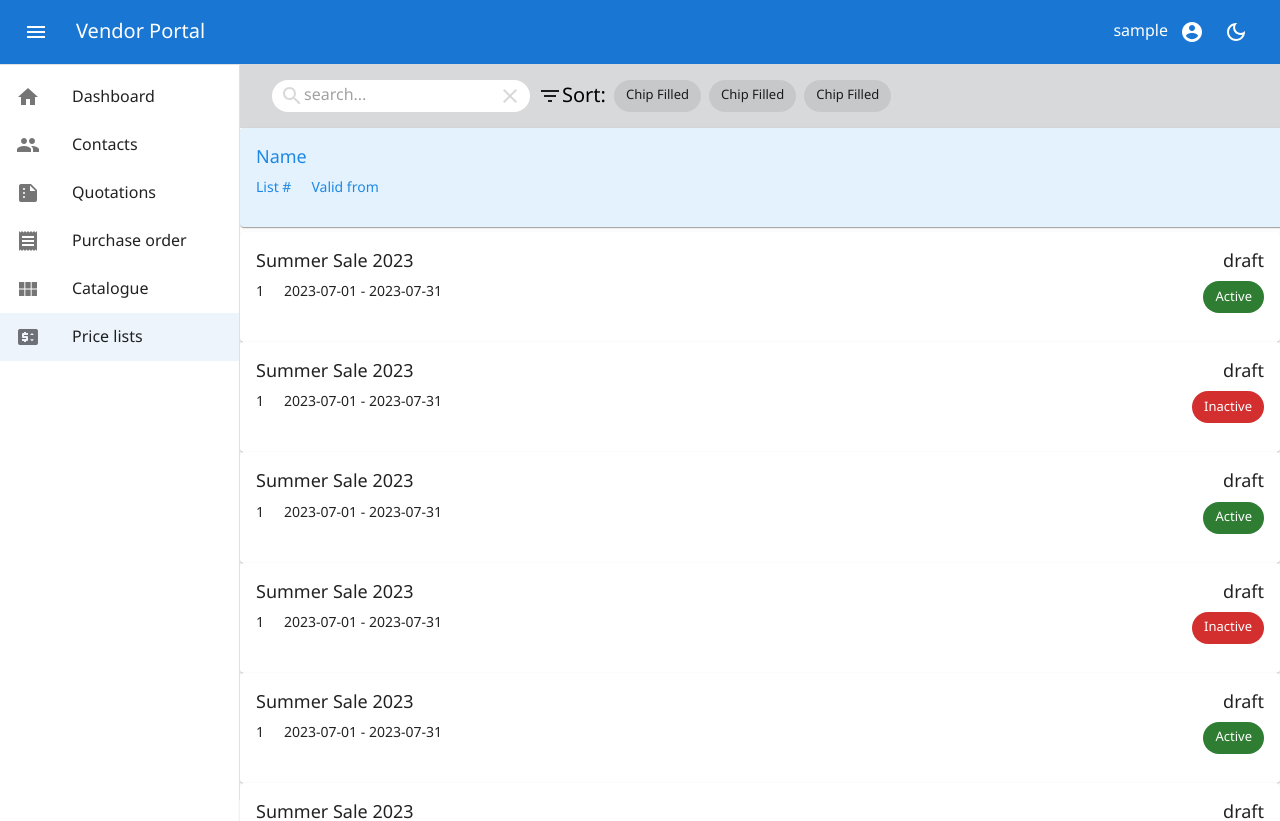
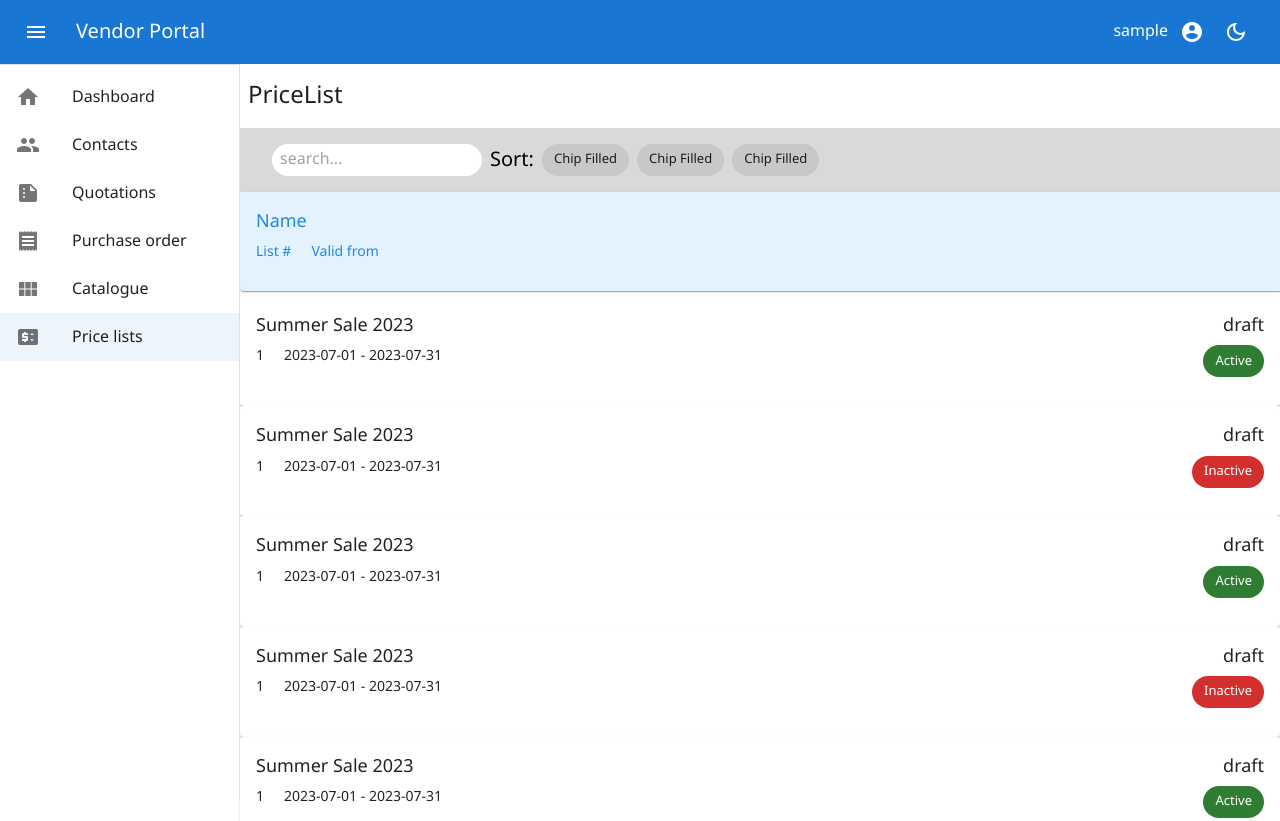
Before and after one commit to llHorizonll/vendor-portal, a React (Vite) app: page /price-lists in a window 1280 px wide. Shown: the top 821 px of the page. Built offline with nearby package versions, Linux system fonts and the light colour scheme; sample sign-in values are in the browser's storage.

Commit message:
mock service

```diff
--- a/src/App.jsx
+++ b/src/App.jsx
@@ -1,5 +1,11 @@
 /* eslint-disable react/no-children-prop */
-import { RouterProvider, Route, createBrowserRouter, createRoutesFromElements, defer } from "react-router-dom";
+import {
+  RouterProvider,
+  Route,
+  createBrowserRouter,
+  createRoutesFromElements,
+  defer,
+} from "react-router-dom";
 import { CssBaseline } from "@mui/material";
 import { ColorModeContextProvider } from "./utils/themes";
 import { ProtectedLayout } from "./layout/ProtectedLayout";
@@ -14,8 +20,16 @@ import RegisterSuccess from "./pages/Register/RegisterSuccess";
 import Dashboard from "./pages/Dashboard";
 import HomeLayout from "./layout/HomeLayout";
 import ResetPassword from "./pages/ResetPassword";
-import { getContactsList, getContactsById, updateContact } from "./services/contacts";
-import { getProductList, getProductById, updateProduct } from "./services/products";
+import {
+  getContactsList,
+  getContactsById,
+  updateContact,
+} from "./services/contacts";
+import {
+  getProductList,
+  getProductById,
+  updateProduct,
+} from "./services/products";
 import Contacts from "./pages/Contacts/Contacts";
 import ViewContact from "./pages/Contacts/View";
 import EditContact from "./pages/Contacts/Edit";
@@ -25,7 +39,8 @@ import Catalogue from "./pages/Catalogue/Catalogue";
 import EditCatalogue from "./pages/Catalogue/Edit";
 import ViewCatalogue from "./pages/Catalogue/View";
 import PriceLists from "./pages/PriceList/PriceLists";
-import PriceListDetail from "./pages/PriceList/Details"
+import PriceListDetail from "./pages/PriceList/Details";
+import { getPriceLists, getPriceListsById } from "./services/pricelist";
 import Settings from "./pages/Settings/Settings";
 import Help from "./pages/Help";
 
@@ -40,7 +55,10 @@ const getUserData = () =>
 const App = () => {
   const router = createBrowserRouter(
     createRoutesFromElements(
-      <Route element={<AuthLayout />} loader={() => defer({ userPromise: getUserData() })}>
+      <Route
+        element={<AuthLayout />}
+        loader={() => defer({ userPromise: getUserData() })}
+      >
         <Route element={<HomeLayout />}>
           <Route path="register" element={<RegisterCompany />} />
           <Route path="register2" element={<RegisterUser />} />
@@ -52,9 +70,21 @@ const App = () => {
         <Route path="register/success" element={<RegisterSuccess />} />
 
         <Route path="/" element={<ProtectedLayout />}>
-          <Route index element={<Dashboard />} loader={async () => await fetch("src/services/dashboard.json")} />
-          <Route path="contacts" element={<Contacts />} loader={getContactsList} />
-          <Route path="contacts/:contactId" element={<ViewContact />} loader={getContactsById} />
+          <Route
+            index
+            element={<Dashboard />}
+            loader={async () => await fetch("src/services/dashboard.json")}
+          />
+          <Route
+            path="contacts"
+            element={<Contacts />}
+            loader={getContactsList}
+          />
+          <Route
+            path="contacts/:contactId"
+            element={<ViewContact />}
+            loader={getContactsById}
+          />
           <Route
             path="contacts/:contactId/edit"
             element={<EditContact />}
@@ -66,16 +96,32 @@ const App = () => {
           <Route path="contacts/:contactId/destroy" action={destroyAction} /> */}
           <Route path="/quotations" element={<Quotations />} />
           <Route path="/purchase-order" element={<PurchaseOrder />} />
-          <Route path="/catalogue" element={<Catalogue />} loader={getProductList} />
-          <Route path="catalogue/:catalogueId" element={<ViewCatalogue />} loader={getProductById} />
+          <Route
+            path="/catalogue"
+            element={<Catalogue />}
+            loader={getProductList}
+          />
+          <Route
+            path="catalogue/:catalogueId"
+            element={<ViewCatalogue />}
+            loader={getProductById}
+          />
           <Route
             path="catalogue/:catalogueId/edit"
             element={<EditCatalogue />}
             loader={getProductById}
             action={updateProduct}
           />
-          <Route path="/price-lists" element={<PriceLists />} />
-          <Route path="/price-lists/:pricelistId" element={<PriceListDetail />} />
+          <Route
+            path="/price-lists"
+            element={<PriceLists />}
+            loader={getPriceLists}
+          />
+          <Route
+            path="/price-lists/:pricelistId"
+            element={<PriceListDetail />}
+            loader={getPriceListsById}
+          />
           <Route path="/settings" element={<Settings />} />
           <Route path="/help" element={<Help />} />
         </Route>
--- a/src/pages/Contacts/Contacts.jsx
+++ b/src/pages/Contacts/Contacts.jsx
@@ -3,7 +3,6 @@ import { useMemo } from "react";
 import { MaterialReactTable } from "material-react-table";
 import { useTranslation } from "react-i18next";
 import { useNavigate, useLoaderData } from "react-router-dom";
-import FilterlistBox from "../../components/FilterBox";
 import { Avatar, Grid, Card, CardHeader, Chip } from "@mui/material";
 import BoxHeader from "../../components/BoxHeader";
 import { useTheme } from "@mui/material/styles";
@@ -40,7 +39,7 @@ const Contacts = () => {
   return (
     <>
       <BoxHeader title={t("pages.contacts.title")} />
-      {!matchesSm && <FilterlistBox noFilter={true} />}
+
 
       {matchesSm && (
         <MaterialReactTable
@@ -75,7 +74,7 @@ const Contacts = () => {
                   }
                   action={
                     <Chip
-                      label={index % 2 === 0 ? "Acitve" : "Inactive"}
+                      label={index % 2 === 0 ? "Active" : "Inactive"}
                       color={index % 2 === 0 ? "success" : "error"}
                     />
                   }
--- a/src/pages/PriceList/Details.jsx
+++ b/src/pages/PriceList/Details.jsx
@@ -1,11 +1,6 @@
-import * as React from "react";
 import { useMemo } from "react";
 import { MaterialReactTable } from "material-react-table";
 import { useTranslation } from "react-i18next";
-import FormControl, { useFormControl } from "@mui/material/FormControl";
-import Accordion from "@mui/material/Accordion";
-import AccordionSummary from "@mui/material/AccordionSummary";
-import AccordionDetails from "@mui/material/AccordionDetails";
 import { Suspense, useState } from "react";
 import {
   useNavigate,
@@ -15,44 +10,29 @@ import {
   useLocation,
 } from "react-router-dom";
 import {
-  Avatar,
   TextField,
   Box,
   Grid,
-  Card,
-  CardHeader,
-  Chip,
-  IconButton,
-  CardContent,
-  CardActions,
-  Button,
-  Typography,
-  AppBar,
-  Toolbar,
-  Stack,
-  Icon,
-  Container,
-  Paper,
-  Link,
   Divider,
   MenuItem,
   InputLabel,
   Select,
+  FormControl,
 } from "@mui/material";
-import Autocomplete from "@mui/material/Autocomplete";
-import SelectThaiAddress from "../../components/SelectThaiAddress";
 import BoxHeader from "../../components/BoxHeader";
-import listdata from "./data.json";
 
 function Detail() {
-  const { pricelistId } = useParams();
-  const list = listdata.find((data) => data.id === parseInt(pricelistId));
-  console.log(list);
+  // get element by id
+  // const { pricelistId } = useParams();
+  // const card = cardsData.find((cards) => cards.id === (pricelistId));
+  const { t } = useTranslation();
+  const [mode, setMode] = useState();
   const navigate = useNavigate();
-  const [mode, setMode] = useState();
-  const [age, setAge] = React.useState("");
-  const { t } = useTranslation();
-
+  const { pricelist , params} = useLoaderData();
+  const { pricelistId} = params;
+  console.log(pricelist);
+  //Select declare
+  const [age, setAge] = useState("");
   const handleChange = (event) => {
     setAge(event.target.value);
   };
@@ -90,7 +70,7 @@ function Detail() {
         size: 150,
       },
       {
-        accessorKey: "price", //normal accessorKey
+        accessorKey: "price", //access nested data with dot notation
         header: "Price",
       },
     ],
@@ -99,7 +79,7 @@ function Detail() {
 
   return (
     <>
-      <BoxHeader title={t("pages.pricelist.title")} />
+      <BoxHeader title={t("pages.pricelist.title")} parentPath="/price-lists" />
       <Box px={2} mb={2}>
         <Grid container>
           <Grid xs={12} sm={6} item>
@@ -159,7 +139,7 @@ function Detail() {
               </Grid>
               <Grid xs={12} item>
                 <TextField
-                  value={list.id}
+                  value={""}
                   size="small"
                   label="Pricelist name"
                   fullWidth
@@ -171,7 +151,7 @@ function Detail() {
             </Grid>
           </Grid>
           <Divider
-            sx={{ marginInline: 2 }}
+            sx={{ marginX: 5 }}
             orientation="vertical"
             flexItem
           ></Divider>
--- a/src/pages/PriceList/PriceLists.jsx
+++ b/src/pages/PriceList/PriceLists.jsx
@@ -1,65 +1,59 @@
+/* eslint-disable react-refresh/only-export-components */
 import { useMemo } from "react";
 import { MaterialReactTable } from "material-react-table";
 import { useTranslation } from "react-i18next";
-import { useNavigate, useLoaderData, Link } from "react-router-dom";
+import { useNavigate, useLoaderData } from "react-router-dom";
 import {
-  Avatar,
-  TextField,
-  Box,
   Grid,
   Card,
-  CardHeader,
+  CardContent,
   Chip,
-  IconButton,
-  CardContent,
-  CardActions,
-  Button,
-  Typography,
+  Box,
   Toolbar,
   Stack,
-  Icon,
-  Container,
-  Paper,
+  TextField,
+  Typography,
+  Button,
 } from "@mui/material";
-import SearchIcon from "@mui/icons-material/Search";
-import CloseIcon from "@mui/icons-material/Close";
+import BoxHeader from "../../components/BoxHeader";
 import { useTheme } from "@mui/material/styles";
-import FilterListIcon from "@mui/icons-material/FilterList";
-import list from "./data.json";
+import useMediaQuery from "@mui/material/useMediaQuery";
 
 const PriceLists = () => {
+  const { t } = useTranslation();
+  // load data from service
+  const { pricelist } = useLoaderData();
+  const  data  = pricelist;
+  console.log(data);
+
   //List Card PriceList
   const ListCard = () => {
-    const theme = useTheme();
+    // const theme = useTheme();
     // const matchesSm = useMediaQuery(theme.breakpoints.up("sm"));
-    const { t } = useTranslation();
     const navigate = useNavigate();
-    const handleCardClick = (pricelistId) => {
-      navigate(`/price-lists/${pricelistId}`);
-    };
 
     return (
-      <>
-        {list.map((data, index) => {
+      <div>
+        {data.map((card, index) => {
           return (
-            <div key={data.id}>
-              {/* <Link to={`/price-lists/${data.id}`} underline="none"> */}
+            <div key={card.id}>
+              {/* <Link to={`/price-lists/${card.id}`} underline="none"> */}
               <Card
                 sx={{ width: 1, cursor: "pointer" }}
                 onClick={() => {
-                  handleCardClick(data.id);
+                  navigate(card.id);
                 }}
               >
                 <CardContent>
                   <Grid container spacing={0}>
                     <Grid xs={8} item>
                       <Typography sx={{ fontSize: 18 }} gutterBottom>
-                        {data.pricelist_master.name}
+                        {card.pricelist_master.name}
                       </Typography>
                     </Grid>
                     <Grid textAlign="end" xs={4} item>
                       <Typography sx={{ fontSize: 18 }} gutterBottom>
-                        {data.pricelist_master.status}
+                        {card.pricelist_master.status}
                       </Typography>
                     </Grid>
                   </Grid>
@@ -67,15 +61,15 @@ const PriceLists = () => {
                     <Grid xs={8} item>
                       <Grid container>
                         <Typography sx={{ fontSize: 14 }} gutterBottom>
-                          {data.pricelist_master.vendor_id}
+                          {card.pricelist_master.vendor_id}
                         </Typography>
                         <Typography
                           sx={{ fontSize: 14, marginLeft: "20px" }}
                           gutterBottom
                         >
-                          {data.pricelist_master.start_date +
+                          {card.pricelist_master.start_date +
                             " - " +
-                            data.pricelist_master.end_date}
+                            card.pricelist_master.end_date}
                         </Typography>
                       </Grid>
                     </Grid>
@@ -94,12 +88,13 @@ const PriceLists = () => {
             </div>
           );
         })}
-      </>
+      </div>
     );
   };
 
   return (
     <>
+      <BoxHeader title={t("pages.pricelist.title")} />
       <Grid width={1} position={"fixed"}>
         <Box width={1} sx={{ margin: 0, padding: 0 }}>
           <Box width={1} sx={{ backgroundColor: "#D8D9DA", top: 0 }}>
@@ -109,7 +104,7 @@ const PriceLists = () => {
                 sx={{ backgroundColor: "#fff", borderRadius: 10, px: 1 }}
               >
                 <Stack direction={"row"}>
-                  <SearchIcon sx={{ marginTop: 0.5, color: "#D8D9DA" }} />
+                  {/* <SearchIcon sx={{ marginTop: 0.5, color: "#D8D9DA" }} /> */}
                   <TextField
                     width={1}
                     id="standard-basic"
@@ -120,13 +115,9 @@ const PriceLists = () => {
                     }}
                     placeholder="search..."
                   />
-                  <CloseIcon
-                    textAlign={"end"}
-                    sx={{ marginTop: 0.5, color: "#D8D9DA" }}
-                  />
                 </Stack>
               </Box>
-              <FilterListIcon />
+
               <Stack direction="row" spacing={1}>
                 <Typography mx={1} variant="h6" color="initial">
                   Sort:{" "}
--- /dev/null
+++ b/src/services/pricelist.js
@@ -0,0 +1,13 @@
+import data from "./pricelistdata.json";
+
+//mock api get data price-list
+export function getPriceLists() {
+  const pricelist = data;
+  return { pricelist };
+}
+//mock api get data price-list by Id
+export function getPriceListsById({ params }) {
+  const pricelistId = data.find((params) => params.id === params.pricelistId);
+  const pricelist = pricelistId;
+  return { pricelist, params };
+}
```
Also changed, not shown: src/services/pricelistdata.json (renamed from src/pages/PriceList/data.json, +7 -0 lines).
